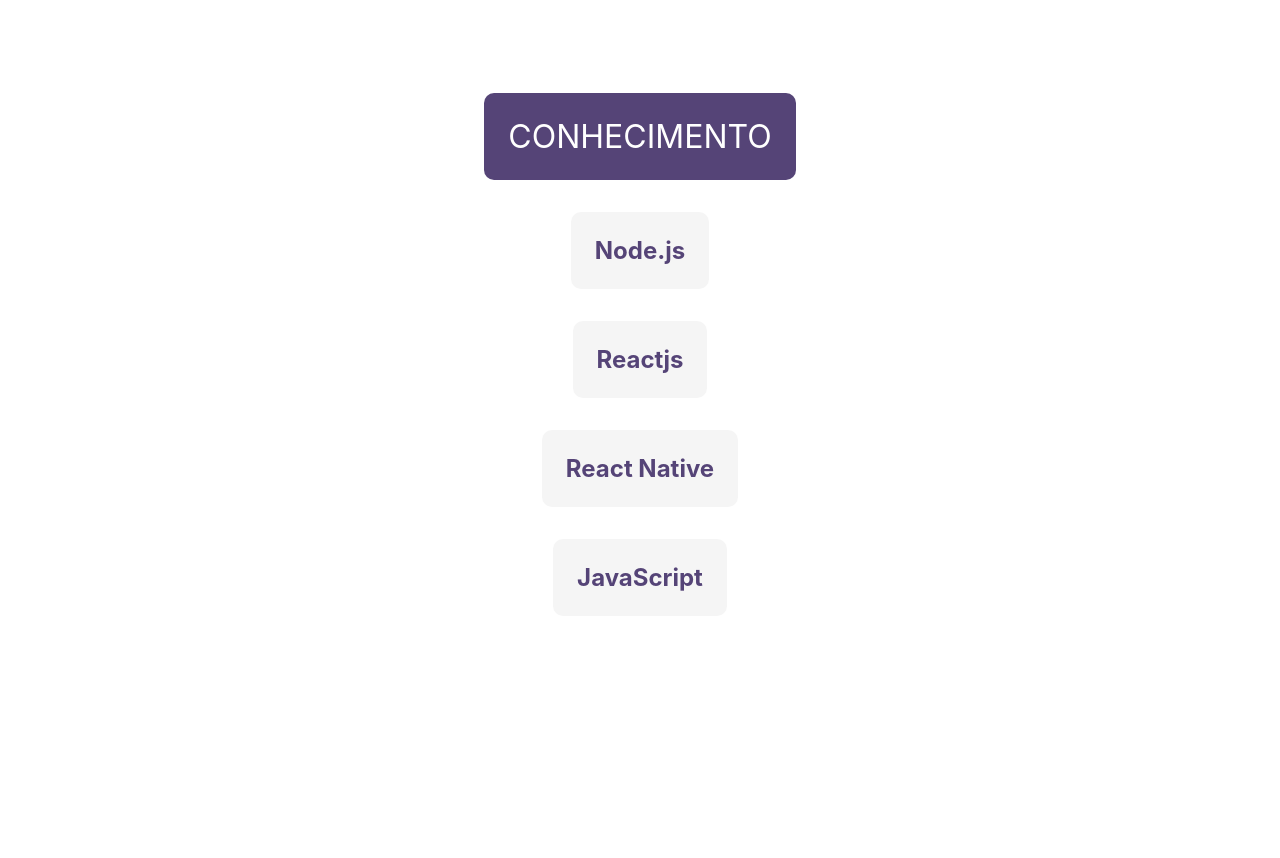
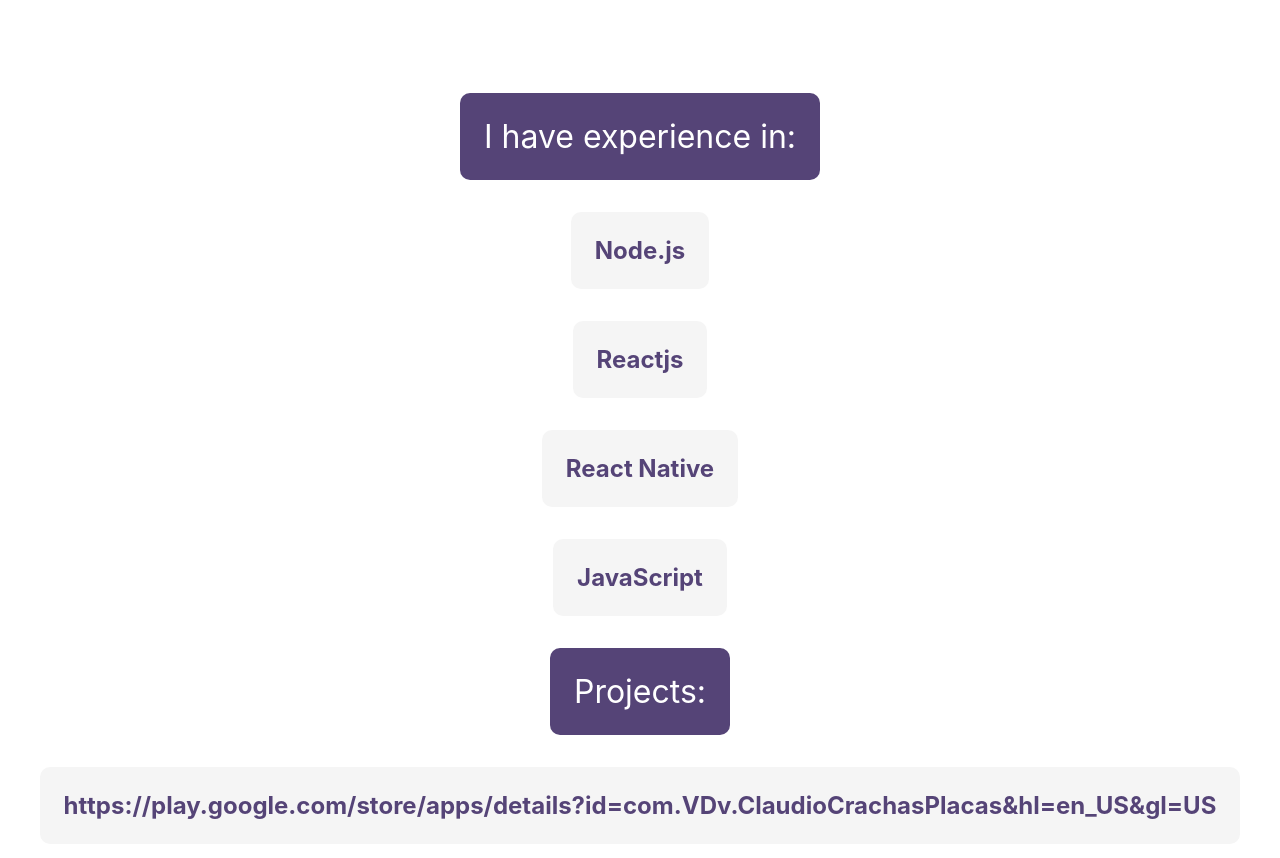
Before and after one commit to VituPenna/Vitor-Penna, a Next.js app: page / in a window 1280 px wide. Shown: the part 230-1088 px from the top of the page. Before the commit the page ends 862 px from the top, so only its background shows below. Built offline with nearby package versions, Linux system fonts and the light colour scheme.

Commit message:
Add files via upload

```diff
--- a/pages/index.js
+++ b/pages/index.js
@@ -12,13 +12,16 @@ export default function Home() {
         <h1 className={styles.title}>Hi, I‘m Vitor Penna, a Brazilian fullstack developer!</h1>
       </main>
       <div className={styles.grid}>
-    CONHECIMENTO
+      I have experience in:
     </div>
     <h2 className={styles.sec}>Node.js</h2>
     <h2 className={styles.sec}>Reactjs</h2>
     <h2 className={styles.sec}>React Native</h2>
     <h2 className={styles.sec}>JavaScript</h2>
-
+    <div className={styles.grid}>
+    Projects:
+    </div>
+    <h2 className={styles.sec}>https://play.google.com/store/apps/details?id=com.VDv.ClaudioCrachasPlacas&hl=en_US&gl=US</h2>
     </div>
 
   )
```
